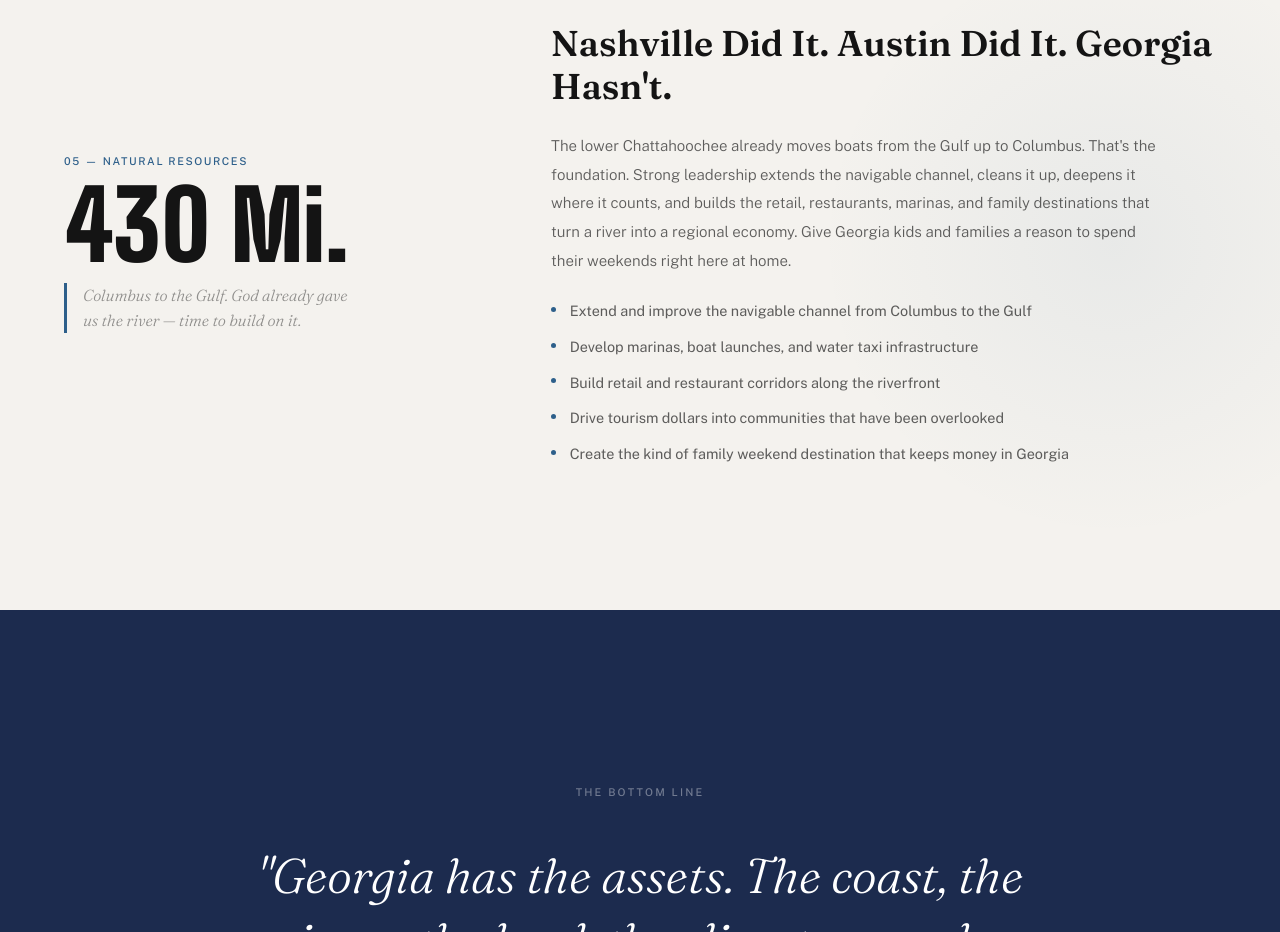
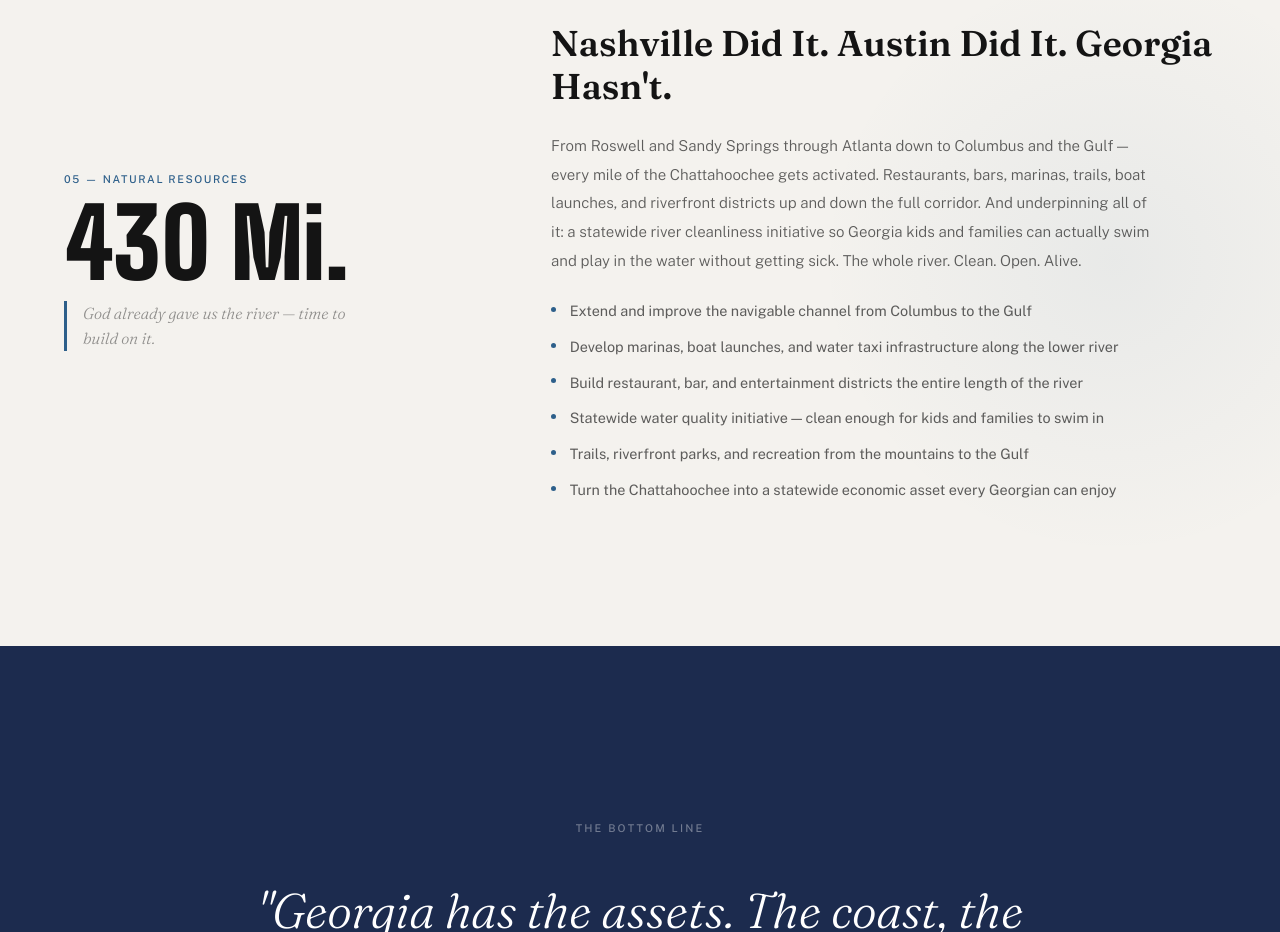
Before and after one commit to gurtejnarang/makegeorgiagreatagain, a React (Vite) app: page / in a window 1280 px wide. Shown: the part 4000-4932 px from the top of the page. Built offline with nearby package versions, Linux system fonts and the light colour scheme.

Commit message:
Add files via upload

```diff
--- a/src/App.jsx
+++ b/src/App.jsx
@@ -102,14 +102,15 @@
     eyebrow: 'Natural Resources',
     title: "Nashville Did It. Austin Did It. Georgia Hasn't.",
     stat: '430 Mi.',
-    statSub: 'Columbus to the Gulf. God already gave us the river — time to build on it.',
-    body: "The lower Chattahoochee already moves boats from the Gulf up to Columbus. That's the foundation. Strong leadership extends the navigable channel, cleans it up, deepens it where it counts, and builds the retail, restaurants, marinas, and family destinations that turn a river into a regional economy. Give Georgia kids and families a reason to spend their weekends right here at home.",
+    statSub: 'God already gave us the river — time to build on it.',
+    body: "From Roswell and Sandy Springs through Atlanta down to Columbus and the Gulf — every mile of the Chattahoochee gets activated. Restaurants, bars, marinas, trails, boat launches, and riverfront districts up and down the full corridor. And underpinning all of it: a statewide river cleanliness initiative so Georgia kids and families can actually swim and play in the water without getting sick. The whole river. Clean. Open. Alive.",
     bullets: [
       'Extend and improve the navigable channel from Columbus to the Gulf',
-      'Develop marinas, boat launches, and water taxi infrastructure',
-      'Build retail and restaurant corridors along the riverfront',
-      'Drive tourism dollars into communities that have been overlooked',
-      'Create the kind of family weekend destination that keeps money in Georgia',
+      'Develop marinas, boat launches, and water taxi infrastructure along the lower river',
+      'Build restaurant, bar, and entertainment districts the entire length of the river',
+      'Statewide water quality initiative — clean enough for kids and families to swim in',
+      'Trails, riverfront parks, and recreation from the mountains to the Gulf',
+      'Turn the Chattahoochee into a statewide economic asset every Georgian can enjoy',
     ],
   },
 ]
```
